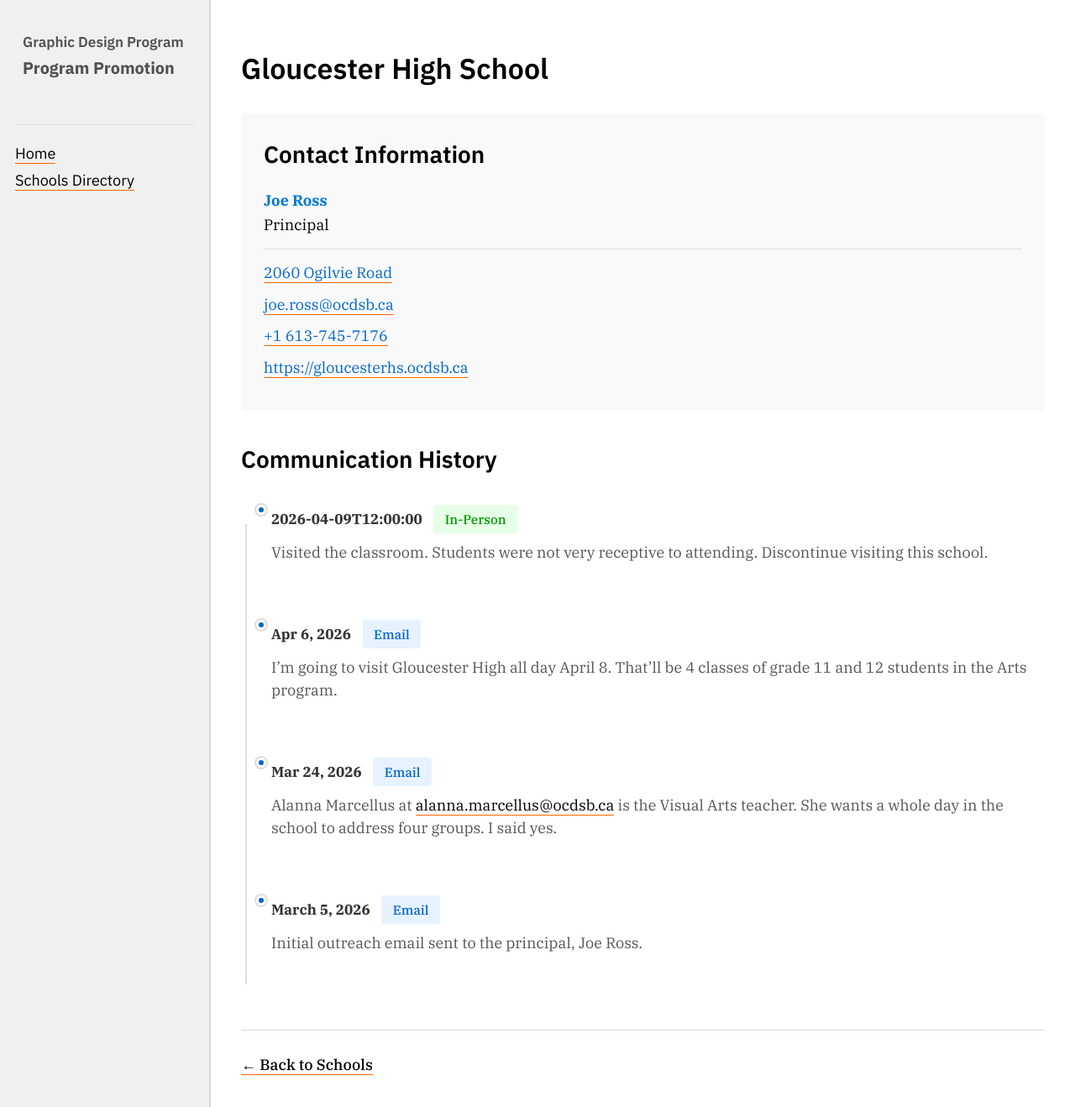
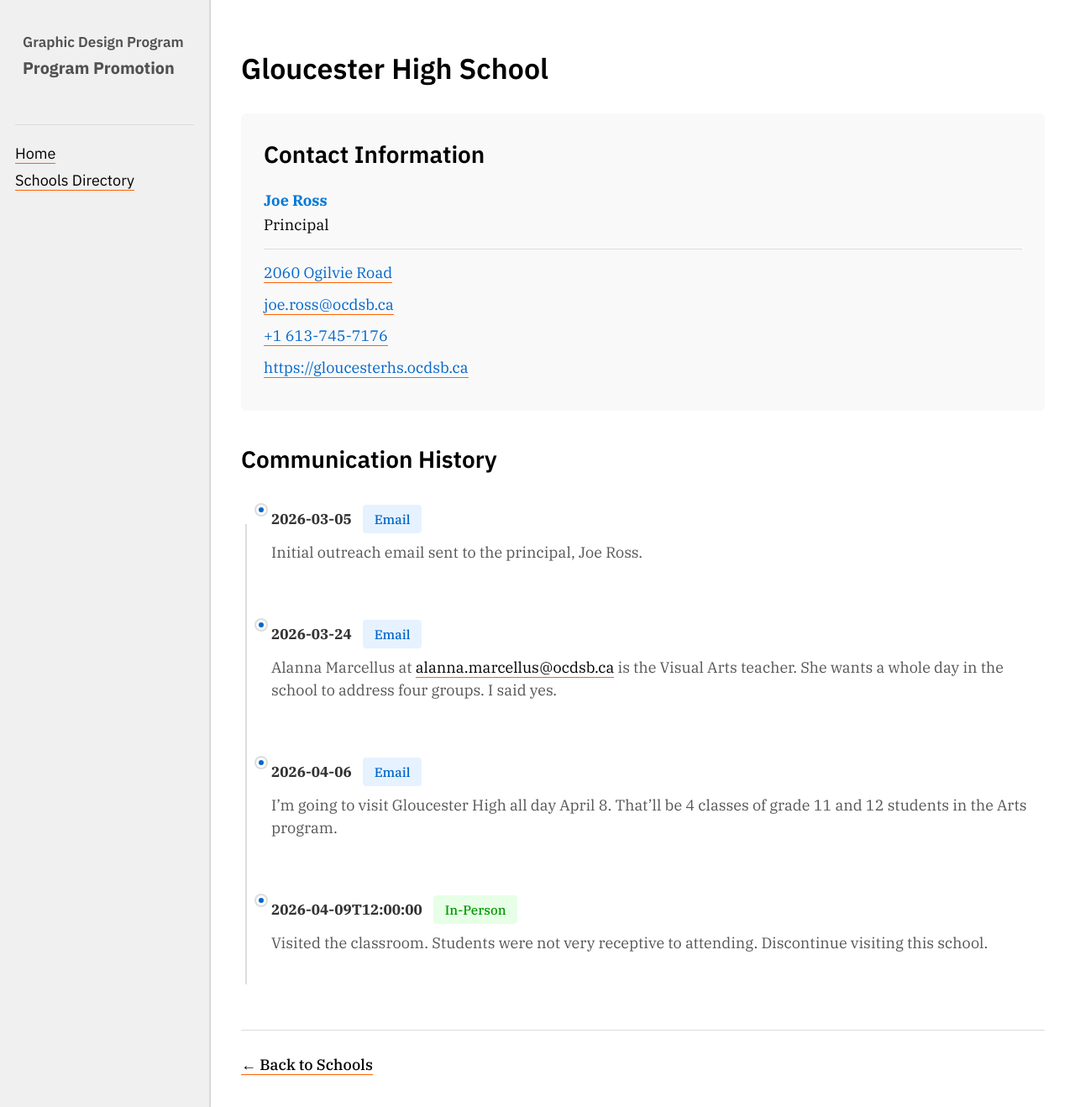
Before and after one commit to AlainParadis/program-promotion, a Jekyll site: the page built from _schools/gloucester-high-school.md, in a window 1280 px wide and 1318 px high. Shown: the whole window at 84% size. Built offline with Jekyll 4.4.1, drawn with Linux system fonts in a browser that asks for light colours.

Commit message:
Normalize communication dates to ISO format
Co-Authored-By: Claude Opus 5.5 <noreply@anthropic.com>
Claude-Session: https://claude.ai/code/session_01R7g3nMFsJFoA4f3eff7xb2

```diff
--- a/_schools/gloucester-high-school.md
+++ b/_schools/gloucester-high-school.md
@@ -11,13 +11,13 @@ contact:
   phone: "+1 613-745-7176"
   url: "https://gloucesterhs.ocdsb.ca"
 communications:
-  - date: "March 5, 2026"
+  - date: "2026-03-05"
     method: "email"
     note: "Initial outreach email sent to the principal, Joe Ross."
-  - date: "Mar 24, 2026"
+  - date: "2026-03-24"
     method: "email"
     note: "Alanna Marcellus at [alanna.marcellus@ocdsb.ca](alanna.marcellus@ocdsb.ca) is the Visual Arts teacher. She wants a whole day in the school to address four groups. I said yes."
-  - date: "Apr 6, 2026"
+  - date: "2026-04-06"
     method: "email"
     note: "I'm going to visit Gloucester High all day April 8. That'll be 4 classes of grade 11 and 12 students in the Arts program."
   - date: "2026-04-09T12:00:00"
```
Also changed, not shown: _schools/merivale-high-school.md (+3 -3 lines), _schools/sir-wilfrid-laurier-secondary-school.md (+2 -2 lines).
